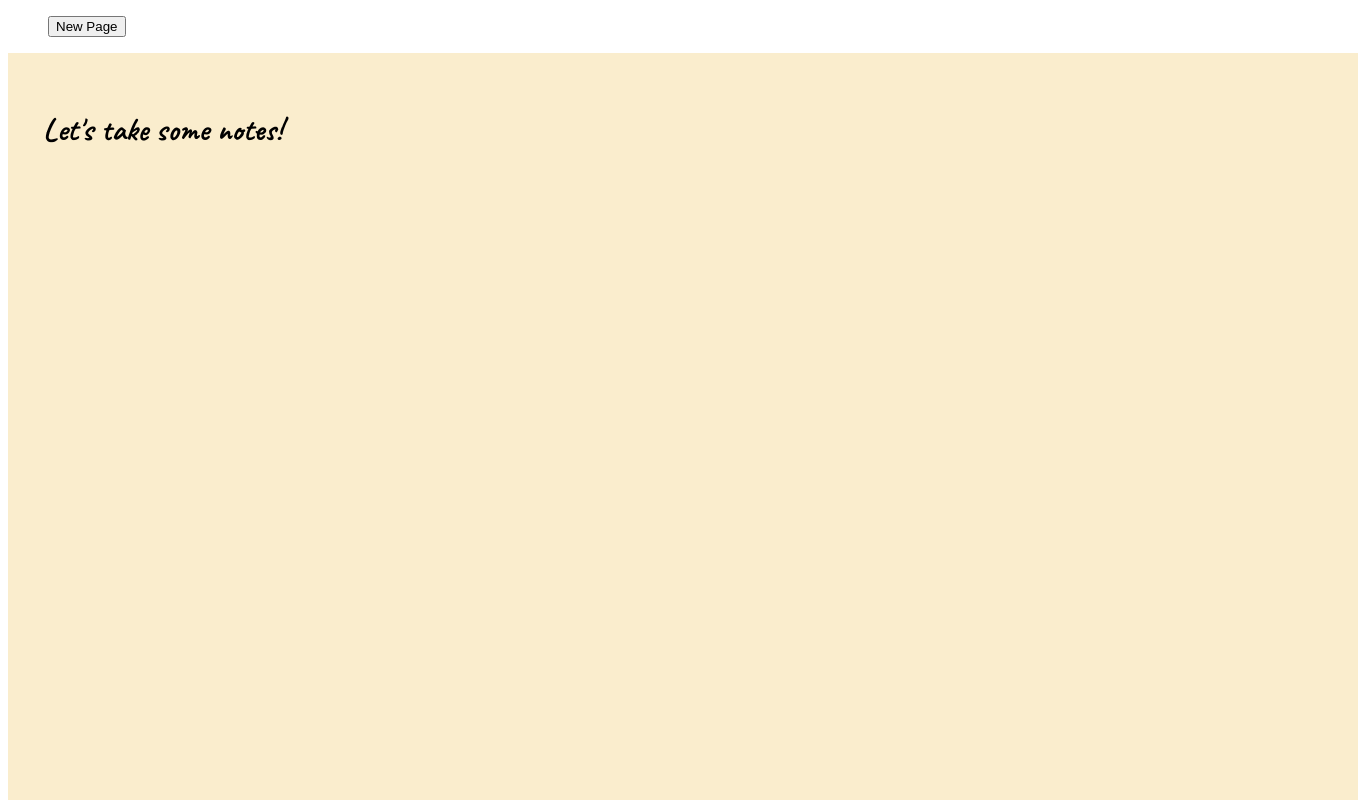
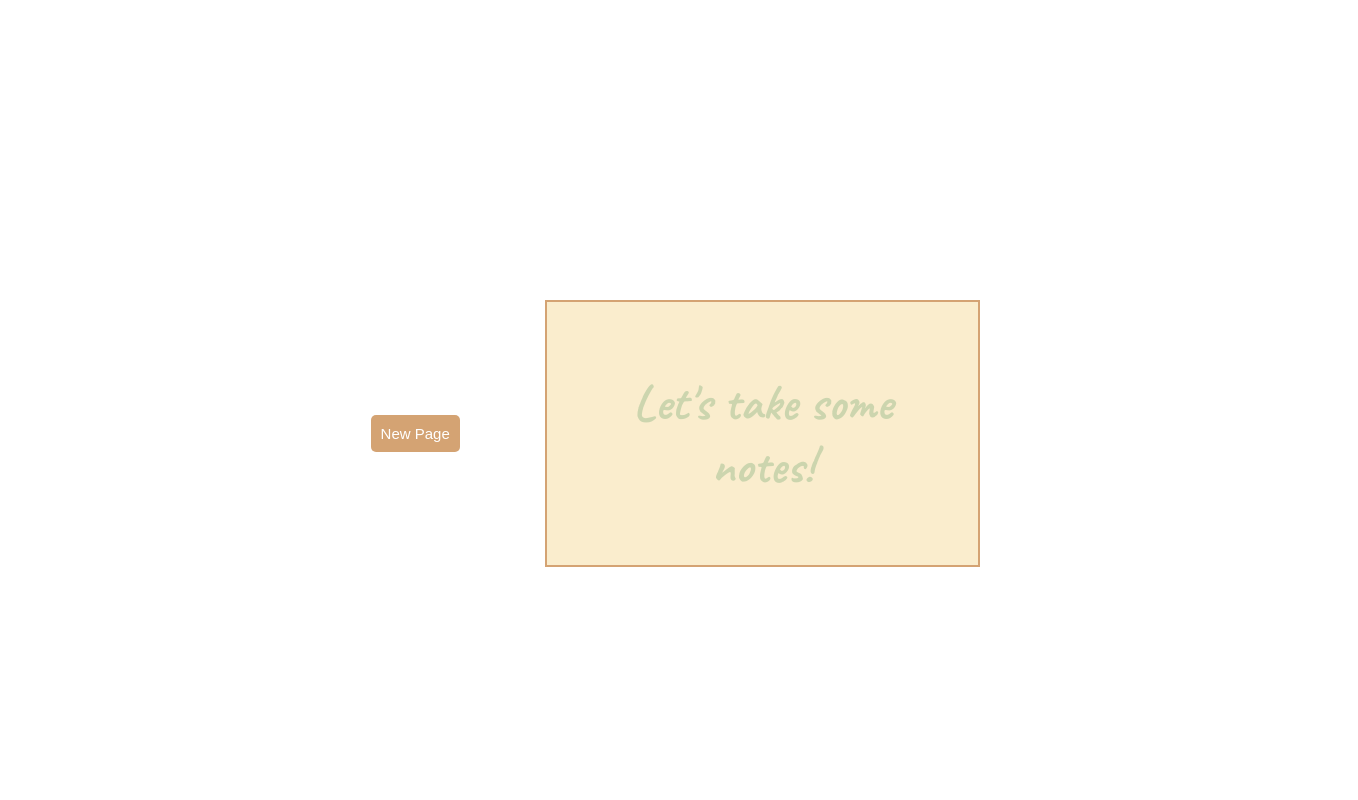
Before and after one commit to nicknamejv/Take-My-Notes, a Vue app: page / in a window 1280 px wide. Shown: the top 800 px of the page, 1358 px wide, since content can reach past the window. Built offline with nearby package versions, Linux system fonts and the light colour scheme.

Commit message:
chore: added more styling to the list

```diff
--- a/src/App.vue
+++ b/src/App.vue
@@ -69,5 +69,13 @@
   #app {
     box-sizing: border-box;
     font-family: $font;
+    display: flex;
+    flex-direction: row;
+    justify-content: center;
+    align-items: center;
+  }
+
+  body {
+    margin: 300px;
   }
 </style>
--- a/src/components/PageList.vue
+++ b/src/components/PageList.vue
@@ -7,7 +7,7 @@
       pages: {
         type: Array,
       },
-      activePage: {
+      currentPage: {
         type: Number,
       },
     },
@@ -29,7 +29,8 @@
     <ul>
       <li
         v-for="(page, index) of pages"
-        v-bind:class="{ active: index === activePage }"
+        class="page"
+        v-bind:class="{ active: index === currentPage }"
         @click="changePage(index)"
         v-bind:key="index"
       >
@@ -37,7 +38,84 @@
           {{ page.title }}
         </div>
       </li>
-      <button class="new-page" @click="newPage()">New Page</button>
+      <div class="btn">
+        <button class="add-page" @click="addPage()">New Page</button>
+      </div>
     </ul>
   </div>
 </template>
+
+<style scoped lang="scss">
+  $bg-color: #faedcd;
+  $border-color: #d4a373;
+  $border-color-alt: #ba7f44;
+  $main: #ccd5ae;
+  $alt: #e9edc9;
+  $list: #edede9;
+  $list-border: #d6ccc2;
+
+  .page-list {
+    max-width: 500px;
+    width: 400px;
+    padding: 10px;
+  }
+
+  ul {
+    list-style-type: none;
+    padding: 0;
+    margin: 10px;
+  }
+
+  li {
+    padding: 1rem;
+    font-size: 1.25rem;
+    min-height: 1.5rem;
+    white-space: nowrap;
+    overflow: hidden;
+    text-overflow: ellipsis;
+    border: 2px solid $list-border;
+  }
+
+  li:hover {
+    cursor: pointer;
+    background-color: $main;
+  }
+
+  .active {
+    background-color: $main;
+  }
+
+  .active:hover {
+    background-color: $alt;
+  }
+
+  .add-page {
+    cursor: pointer;
+  }
+
+  .btn {
+    display: flex;
+    justify-content: center;
+    align-items: center;
+    margin-top: 10px;
+  }
+
+  button {
+    border-style: none;
+    padding: 10px;
+    background-color: $border-color;
+    margin-right: 15px;
+    border-radius: 5px;
+    color: white;
+    font-size: 15px;
+    cursor: pointer;
+  }
+
+  button:hover {
+    background-color: $border-color-alt;
+  }
+
+  .page {
+    background-color: $list;
+  }
+</style>
--- a/src/components/PageView.vue
+++ b/src/components/PageView.vue
@@ -3,6 +3,11 @@
 
   export default defineComponent({
     name: 'PageView',
+    props: {
+      page: {
+        type: Object,
+      },
+    },
     methods: {
       // Delete the current page from the list of pages.
       deletePage() {
@@ -16,6 +21,7 @@
   });
 </script>
 
+<!-- eslint-disable vue/no-mutating-props -->
 <template>
   <div class="page">
     <div v-if="page">
@@ -35,12 +41,12 @@
         placeholder="Take down some notes!"
       ></textarea>
       <div class="btn-footer">
-        <button @click="deletePage()">Delete Page</button>
-        <button @click="savePage()">Save Page</button>
+        <button>Delete Page</button>
+        <button>Save Page</button>
       </div>
     </div>
     <div v-else>
-      <h1>Let's take some notes!</h1>
+      <h1 class="add-notes">Let's take some notes!</h1>
     </div>
   </div>
 </template>
@@ -56,10 +62,10 @@
   $font: 'Caveat', cursive, Helvetica, Arial, sans-serif;
 
   .page {
-    width: 100vw;
-    height: 100vh;
+    width: 50vw;
     padding: 35px;
     background-color: $bg-color;
+    border: 2px solid $border-color;
   }
 
   .title {
@@ -125,4 +131,10 @@
   textarea {
     padding: 10px;
   }
+
+  .add-notes {
+    text-align: center;
+    font-size: 50px;
+    color: $main;
+  }
 </style>
```
